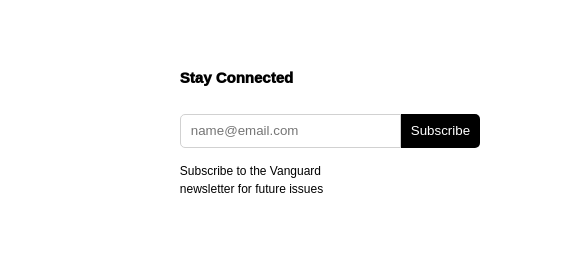
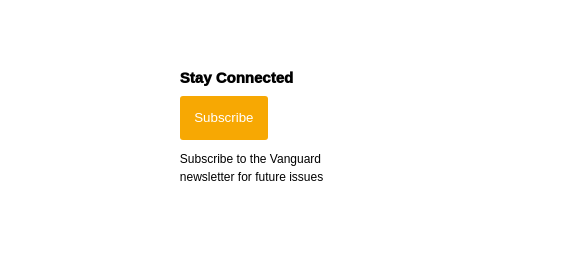
Before and after one commit to wujibi123/BBN-Vanguard-Website, a plain HTML site: page public/index.html in a window 1280 px wide. Shown: the part 1731-2011 px from the top of the page, 354-928 px from the left. Drawn offline with Linux system fonts and the light colour scheme.

Commit message:
update subscribe button

```diff
--- a/public/assets/styles/style.css
+++ b/public/assets/styles/style.css
@@ -188,24 +188,20 @@ footer input {
 
 #subscribe {
 	border: none;
-	background-color:black;
-	border-radius:5px;
+	background-color:#f7a803;
+	border-radius:3px;
 	margin:0px;
-	height:114%;
 	color:white;
 	float:left;
-	padding-left: .625rem;
-    padding-right: .625rem;
+	padding: 0.9rem;
 	text-align: center;
 	overflow: hidden;
 	vertical-align: middle;
-	border-top-left-radius: 0;
-    border-bottom-left-radius: 0;
 	transition: all .3s ease-in-out;
 }
 
 #subscribe:hover{
-	background-color:#F7A800;
+	background-color:#002e6c;
 }
 
 footer #column_3{
--- a/public/index.html
+++ b/public/index.html
@@ -73,12 +73,10 @@
           <span class="bold">Cambridge, MA</span>
         </div>
         <div id="column_2">
-            <h1>Stay Connected</h1>
+          <h1>Stay Connected</h1>
+          <button type="button" id="subscribe" onclick="location.href='https://www.bbns.org/cf_forms/view.cfm?formID=303';">Subscribe</button>
           <br>
-          <form>
-            <input type="text" placeholder="name@email.com">
-            <button type="button" id="subscribe">Subscribe</button>
-          </form>
+          <br>
           <br>
           <span>Subscribe to the Vanguard</span>
           <span>newsletter for future issues</span>
```
